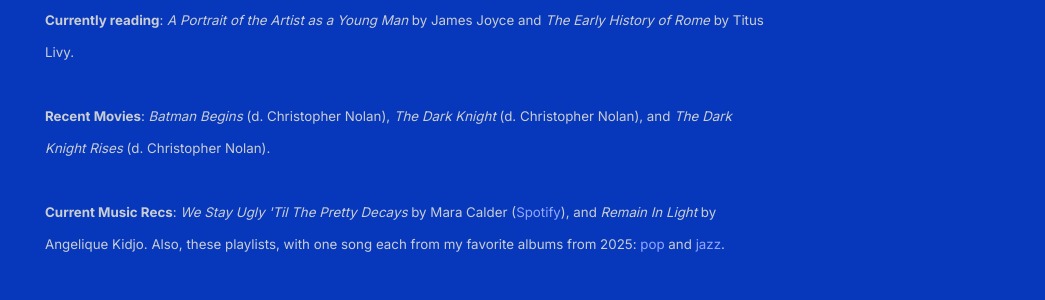
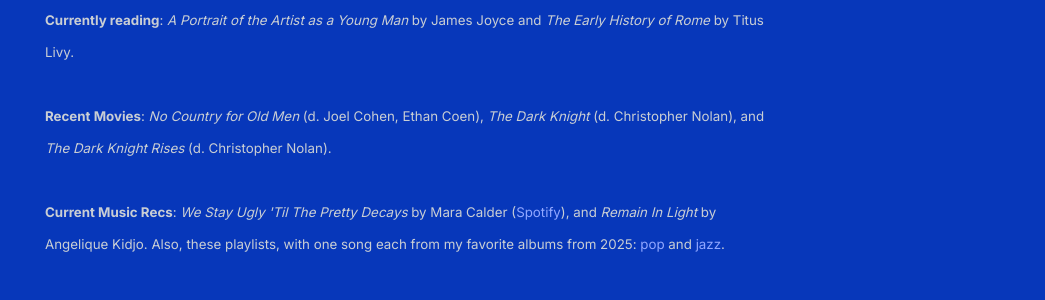
Before and after one commit to shihankanungo/shihankanungo.github.io, a Jekyll site: the page built from index.md, in a window 1280 px wide. Shown: the part 879-1179 px from the top of the page, without its empty margins (235-1280 px from the left). Built offline with Jekyll 4.4.1, drawn with Linux system fonts in a browser that asks for light colours.

Commit message:
Update _config.yml

```diff
--- a/_config.yml
+++ b/_config.yml
@@ -10,7 +10,7 @@
           <br /><br />
           <small><b>Currently reading</b>: <i>A Portrait of the Artist as a Young Man</i> by James Joyce and <i>The Early History of Rome</i> by Titus Livy.</small>
           <br /><br />
-          <small><b>Recent Movies</b>: <i>Batman Begins</i> (d. Christopher Nolan), <i>The Dark Knight</i> (d. Christopher Nolan), and <i>The Dark Knight Rises</i> (d. Christopher Nolan).</small>
+          <small><b>Recent Movies</b>: <i>No Country for Old Men</i> (d. Joel Cohen, Ethan Coen), <i>The Dark Knight</i> (d. Christopher Nolan), and <i>The Dark Knight Rises</i> (d. Christopher Nolan).</small>
           <br /><br />
           <small><b>Current Music Recs</b>: <i>We Stay Ugly 'Til The Pretty Decays</i> by Mara Calder (<a href="https://open.spotify.com/album/2pacOfhvZZHtuYZJnJrwg8?si=9Am8PVTjSkuYAoIyD-RNSQ">Spotify</a>), and <i>Remain In Light</i> by Angelique Kidjo. Also, these playlists, with one song each from my favorite albums from 2025: <a href="https://open.spotify.com/playlist/0b6ipXilq8yItCkbfxZRbl?si=022493cba1c64e71">pop</a> and <a href="https://open.spotify.com/playlist/2iO14usuhKlftJvaT3AK0R?si=7f8887dec02c4fed">jazz</a>. </small>
           <br /><br />
```
